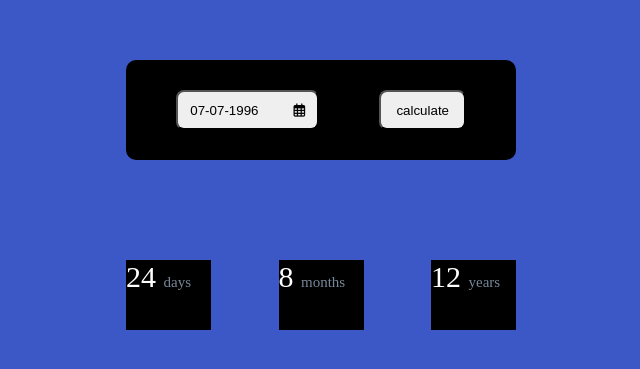
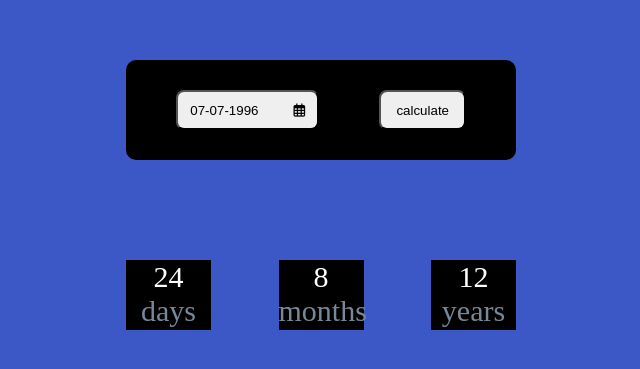
Before and after one commit to syedBahadarKhan/classtask5, a plain HTML site: page index.html in a window 1280 px wide. Shown: the part 205-574 px from the top of the page, without its empty margins (319-959 px from the left). Drawn offline with Linux system fonts and the light colour scheme.

Commit message:
the date and year div is updated

```diff
--- a/index.html
+++ b/index.html
@@ -22,11 +22,9 @@
 
         <!--the last three divs-->
         <div class="three">
-            <div class="second">24 <span>days</span></div>
-            <div class="second">8 <span>months</span></div>
-            <div class="second">12 <span>years</span></div>
-        </div>
-
+        <div class="second">24 <span>days</span></div>
+        <div class="second">8 <span>months</span></div>
+        <div class="second">12 <span>years</span></div>
 
 
     </div>
--- a/style.css
+++ b/style.css
@@ -50,7 +50,6 @@ i{
 
 .three{
     display: flex;
-    justify-content: center;
     align-items: center;
     justify-content: space-between;
 
@@ -60,14 +59,14 @@ i{
 
 .second{
     height: 70px;
-    width:85px;
+    width: 85px;
     background-color: black;
     margin-top: 100px;
     color: white;
     font-size: 30px;
+    text-align: center;
 
 }
 span{
     color: lightslategray;
-    font-size: 15px;
 }
```
